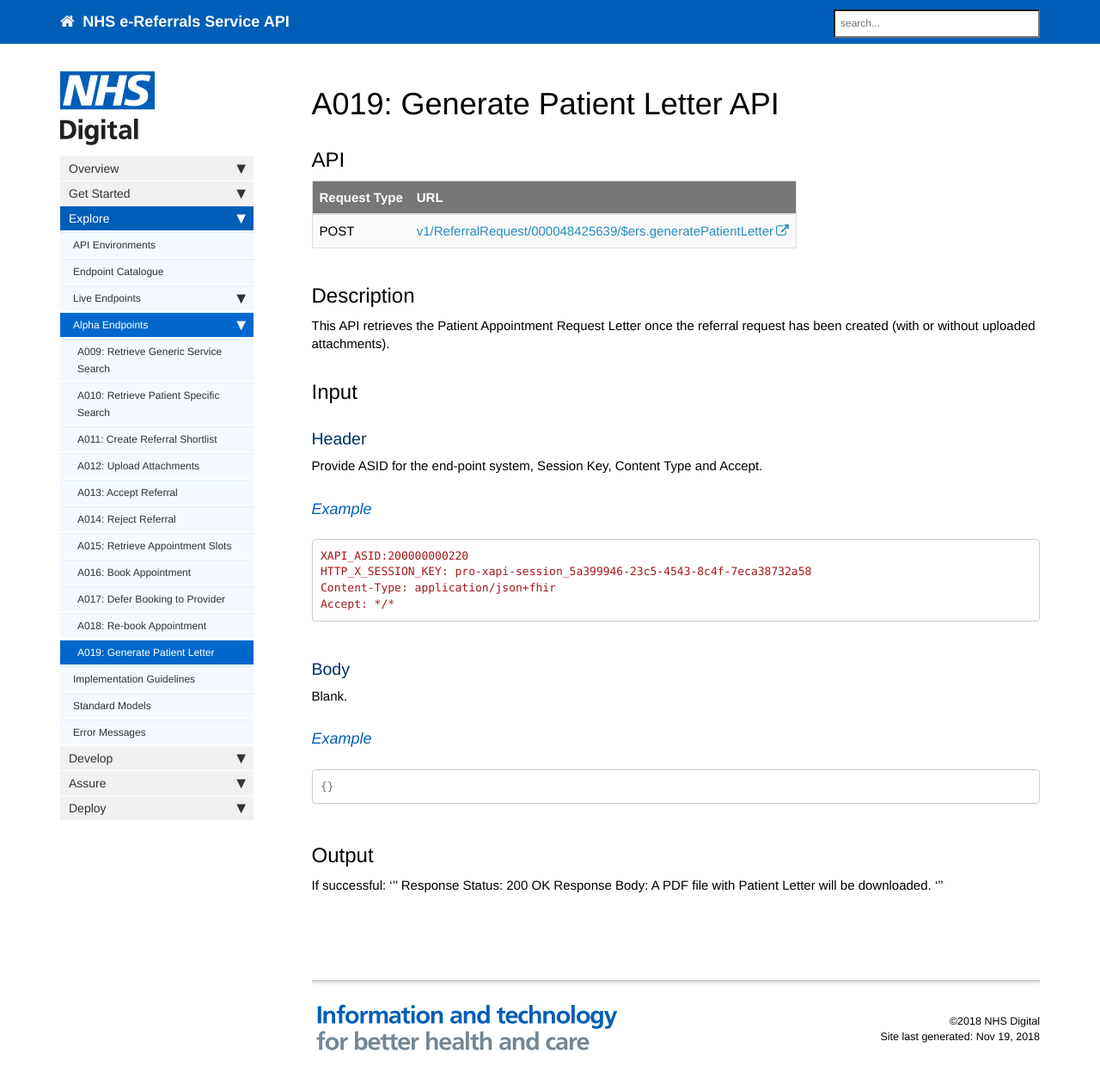
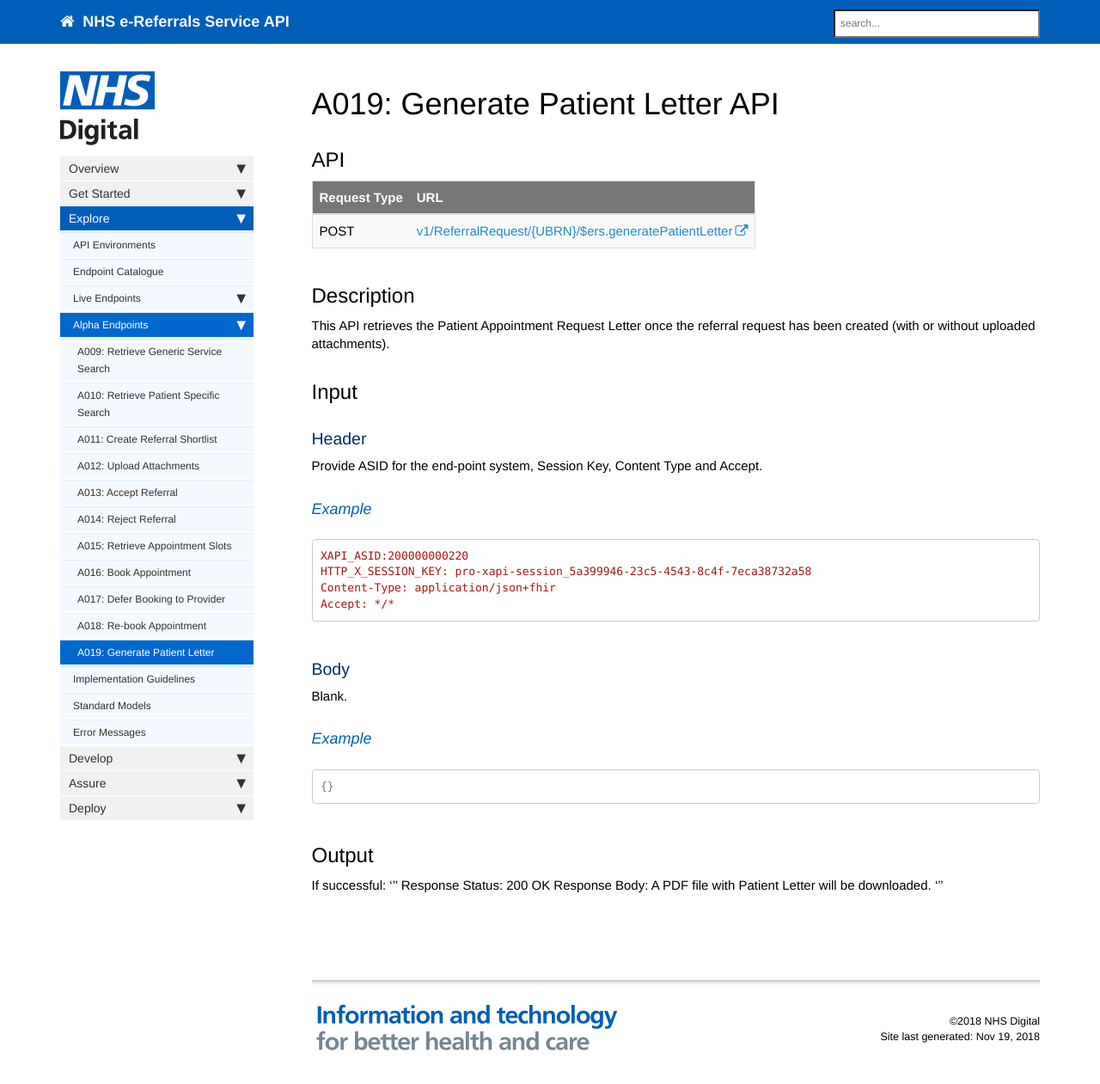
Before and after one commit to nhsconnect/digital-referrals, a Jekyll site: the page built from pages/endpoints/explore_endpoint_a019.md, in a window 1280 px wide and 1284 px high. Shown: the top 1261 px of the window at 86% size. Built offline with Jekyll 4.4.1, drawn with Linux system fonts in a browser that asks for light colours; nearby versions of some CDN libraries; comment, search, counter and statistics services are not loaded.

Commit message:
Minor revision to A019 URL
Replaced actualy UBRN with '{UBRN}'

```diff
--- a/pages/endpoints/explore_endpoint_a019.md
+++ b/pages/endpoints/explore_endpoint_a019.md
@@ -11,7 +11,7 @@ summary: false
 
 | Request Type | URL |
 | -------------| --- |
-| POST | [v1/ReferralRequest/000048425639/$ers.generatePatientLetter](https://api.{ENV}.ers.ncrs.nhs.uk/ers-api/v1/ReferralRequest/{UBRN}/$ers.generatePatientLetter)
+| POST | [v1/ReferralRequest/{UBRN}/$ers.generatePatientLetter](https://api.{ENV}.ers.ncrs.nhs.uk/ers-api/v1/ReferralRequest/{UBRN}/$ers.generatePatientLetter)
 
 ## Description
 This API retrieves the Patient Appointment Request Letter once the referral request has been created (with or without uploaded attachments).
```
